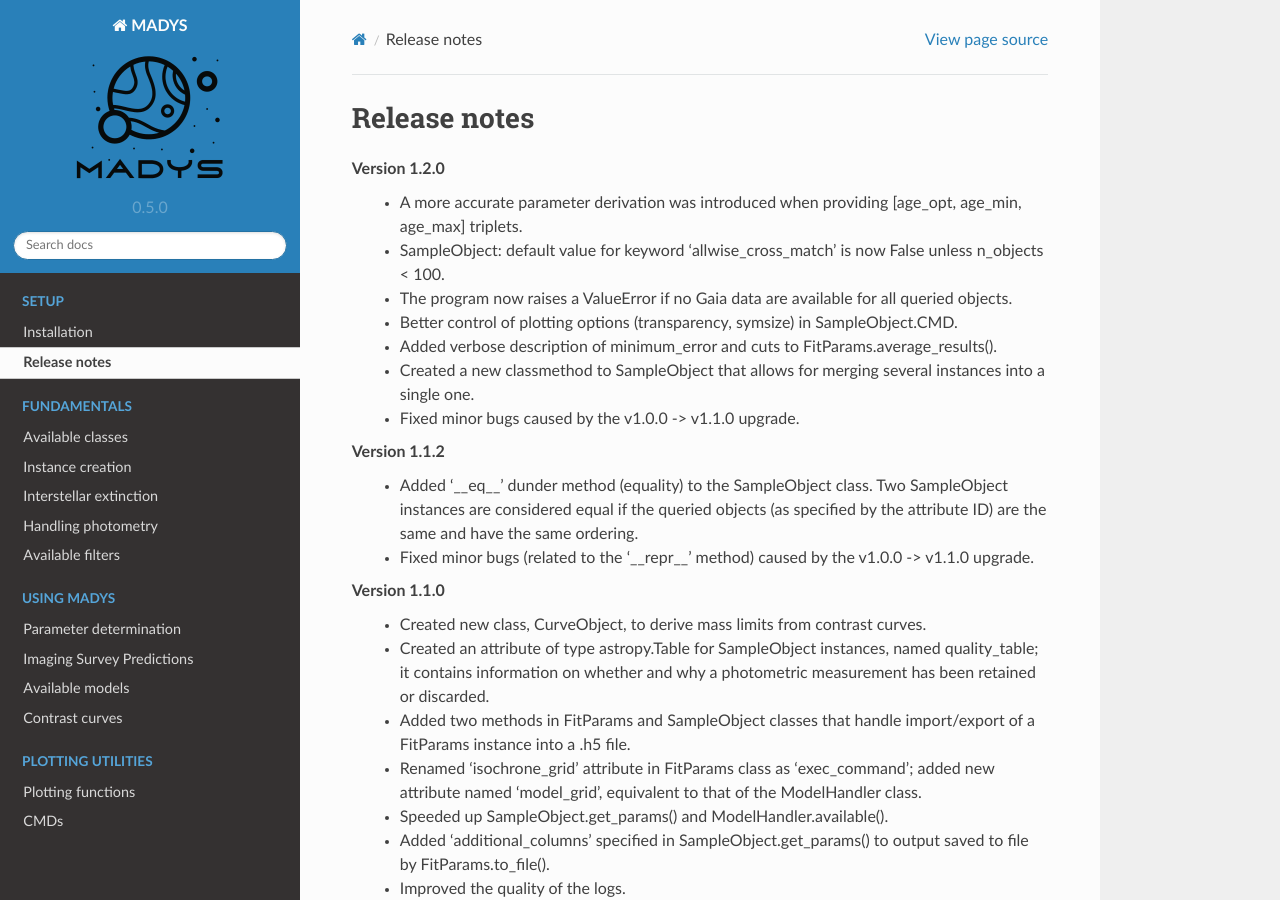
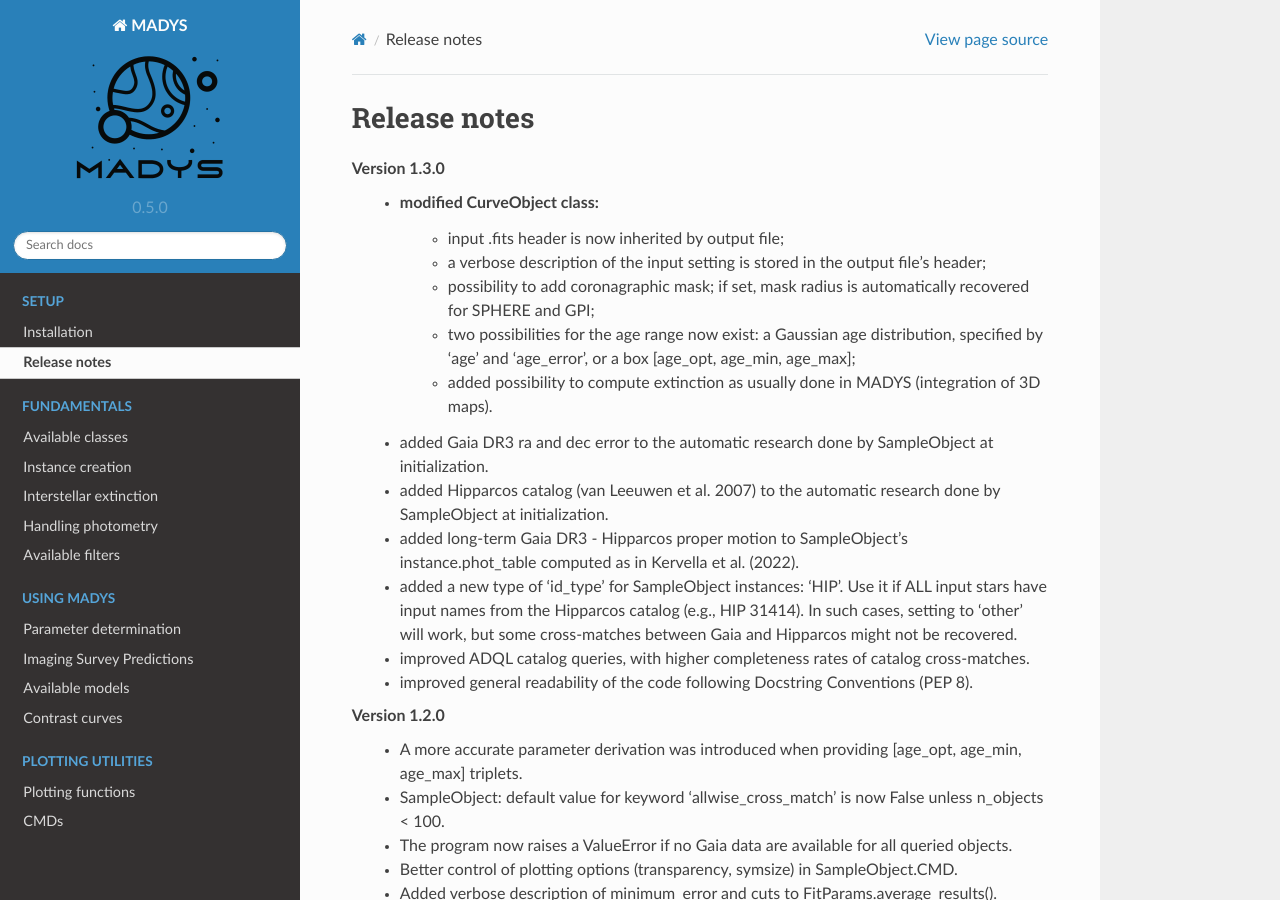
Before and after one commit to vsquicciarini/madys, a Sphinx documentation site: the page built from docs/source/release_notes.rst, in a window 1280 px wide and 900 px high. Built offline with Sphinx 7.4.7 and the Read the Docs theme 2.0.0, drawn with Linux system fonts in a browser that asks for light colours.

Commit message:
Update release_notes.rst

```diff
--- a/docs/source/release_notes.rst
+++ b/docs/source/release_notes.rst
@@ -1,5 +1,19 @@
 Release notes
 =====
+
+Version 1.3.0
+ * modified CurveObject class:
+	- input .fits header is now inherited by output file;
+	- a verbose description of the input setting is stored in the output file's header;
+	- possibility to add coronagraphic mask; if set, mask radius is automatically recovered for SPHERE and GPI;
+	- two possibilities for the age range now exist: a Gaussian age distribution, specified by 'age' and 'age_error', or a box [age_opt, age_min, age_max];
+	- added possibility to compute extinction as usually done in MADYS (integration of 3D maps).
+ * added Gaia DR3 ra and dec error to the automatic research done by SampleObject at initialization.
+ * added Hipparcos catalog (van Leeuwen et al. 2007) to the automatic research done by SampleObject at initialization.
+ * added long-term Gaia DR3 - Hipparcos proper motion to SampleObject's instance.phot_table computed as in Kervella et al. (2022).
+ * added a new type of 'id_type' for SampleObject instances: 'HIP'. Use it if ALL input stars have input names from the Hipparcos catalog (e.g., HIP 31414). In such cases, setting to 'other' will work, but some cross-matches between Gaia and Hipparcos might not be recovered.
+ * improved ADQL catalog queries, with higher completeness rates of catalog cross-matches.
+ * improved general readability of the code following Docstring Conventions (PEP 8).
 
 Version 1.2.0
  * A more accurate parameter derivation was introduced when providing [age_opt, age_min, age_max] triplets.
```
